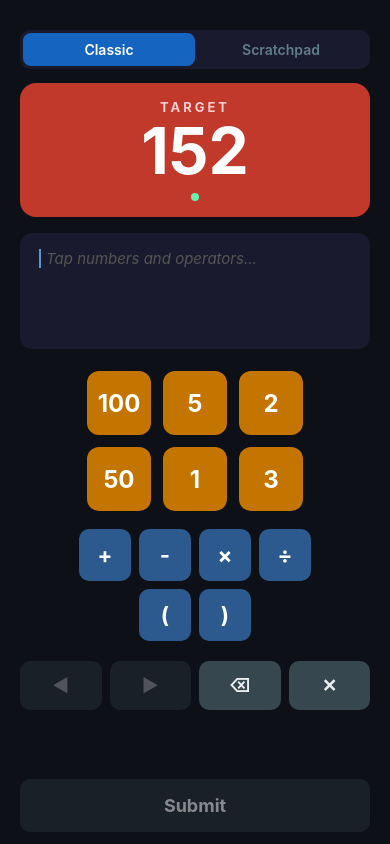
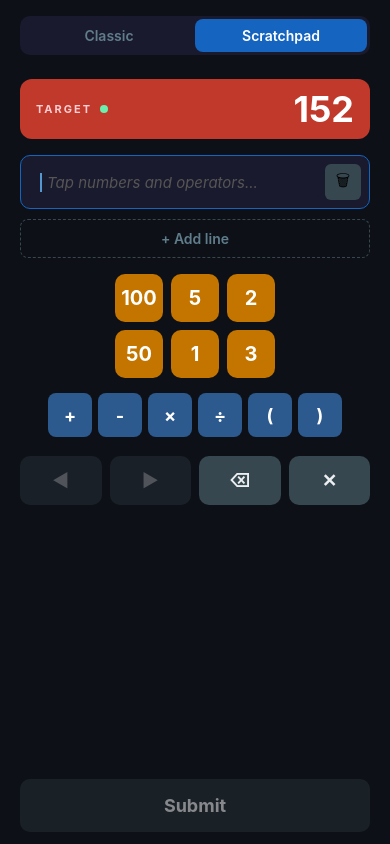
Before and after one commit to ndrprssnr/cng, a React Native app: screen / in a window 390 px wide. Built offline with nearby package versions, Linux system fonts and the light colour scheme.

Commit message:
scratchpad mode is now default. number and operator tiles reduced in size

```diff
--- a/src/components/NumberTile.tsx
+++ b/src/components/NumberTile.tsx
@@ -26,13 +26,13 @@ export default function NumberTile({ tile, onPress, disabled }: Props) {
 
 const styles = StyleSheet.create({
   tile: {
-    width: 64,
-    height: 64,
-    borderRadius: 12,
+    width: 48,
+    height: 48,
+    borderRadius: 10,
     backgroundColor: '#c47500',
     justifyContent: 'center',
     alignItems: 'center',
-    margin: 6,
+    margin: 4,
     elevation: 4,
   },
   disabled: {
@@ -41,7 +41,7 @@ const styles = StyleSheet.create({
     elevation: 0,
   },
   value: {
-    fontSize: 24,
+    fontSize: 20,
     fontWeight: 'bold',
     color: '#ffffff',
   },
--- a/src/components/OperatorButton.tsx
+++ b/src/components/OperatorButton.tsx
@@ -26,13 +26,13 @@ export default function OperatorButton({ operator, onPress, disabled }: Props) {
 
 const styles = StyleSheet.create({
   button: {
-    width: 52,
-    height: 52,
-    borderRadius: 10,
+    width: 44,
+    height: 44,
+    borderRadius: 8,
     backgroundColor: '#2d5a8e',
     justifyContent: 'center',
     alignItems: 'center',
-    margin: 4,
+    margin: 3,
     elevation: 3,
   },
   disabled: {
@@ -41,7 +41,7 @@ const styles = StyleSheet.create({
     elevation: 0,
   },
   label: {
-    fontSize: 22,
+    fontSize: 18,
     fontWeight: 'bold',
     color: '#ffffff',
   },
--- a/src/components/ScratchLine.tsx
+++ b/src/components/ScratchLine.tsx
@@ -132,12 +132,13 @@ const styles = StyleSheet.create({
   },
   deleteBack: {
     position: 'absolute',
-    right: 4,
+    right: 0,
     top: 0,
     bottom: 6,
     width: 56,
     backgroundColor: '#b71c1c',
-    borderRadius: 10,
+    borderTopRightRadius: 10,
+    borderBottomRightRadius: 10,
     justifyContent: 'center',
     alignItems: 'center',
   },
--- a/src/screens/GameScreen.tsx
+++ b/src/screens/GameScreen.tsx
@@ -16,7 +16,7 @@ import ScratchpadScreen from './ScratchpadScreen';
 export default function GameScreen() {
   const { state, dispatch } = useGameState();
   const { state: spState, dispatch: spDispatch } = useScratchpadState(state.tiles, state.target);
-  const [mode, setMode] = useState<'classic' | 'scratchpad'>('classic');
+  const [mode, setMode] = useState<'classic' | 'scratchpad'>('scratchpad');
 
   const submitEnabled = canSubmit(state.expression, state.result, state.tiles);
 
```
